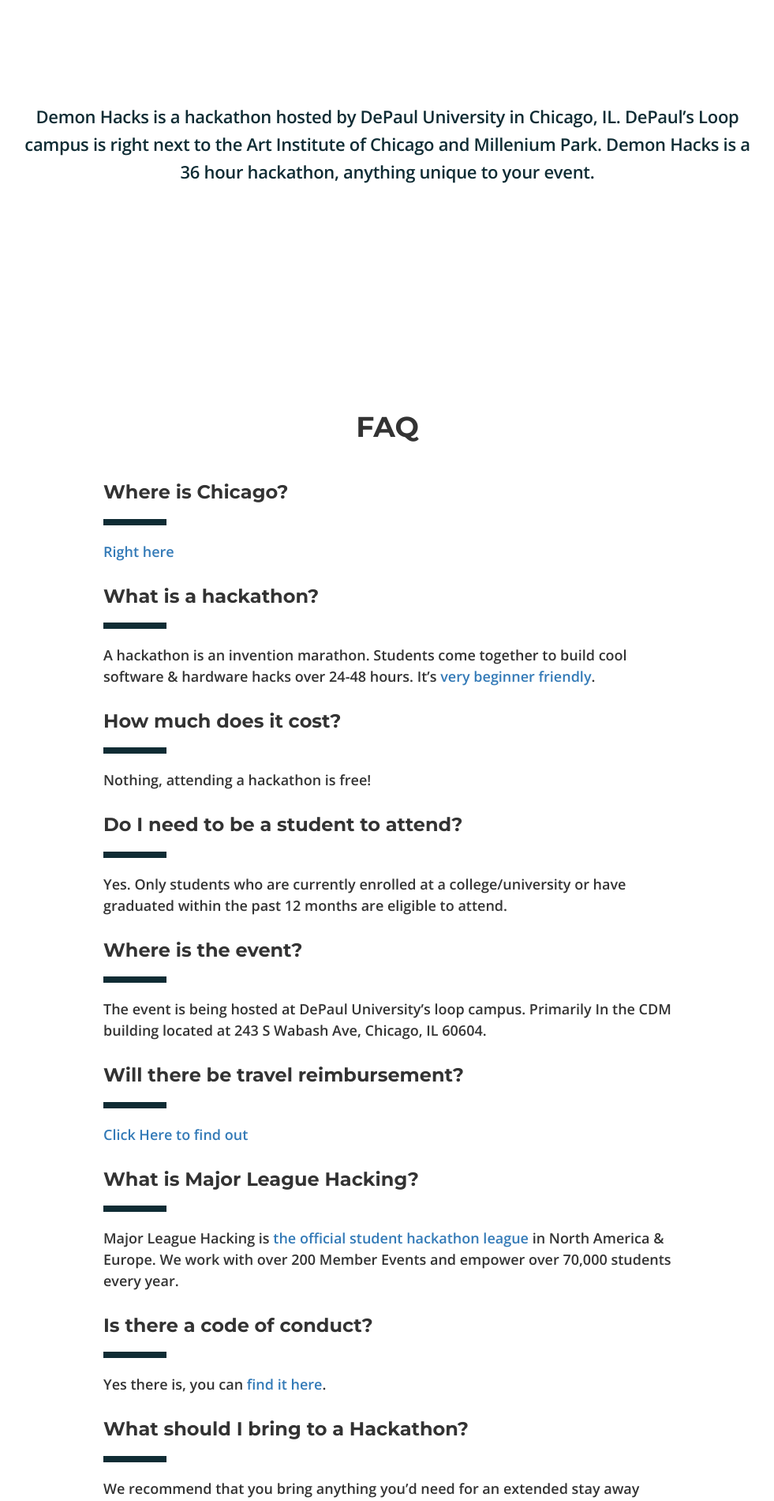
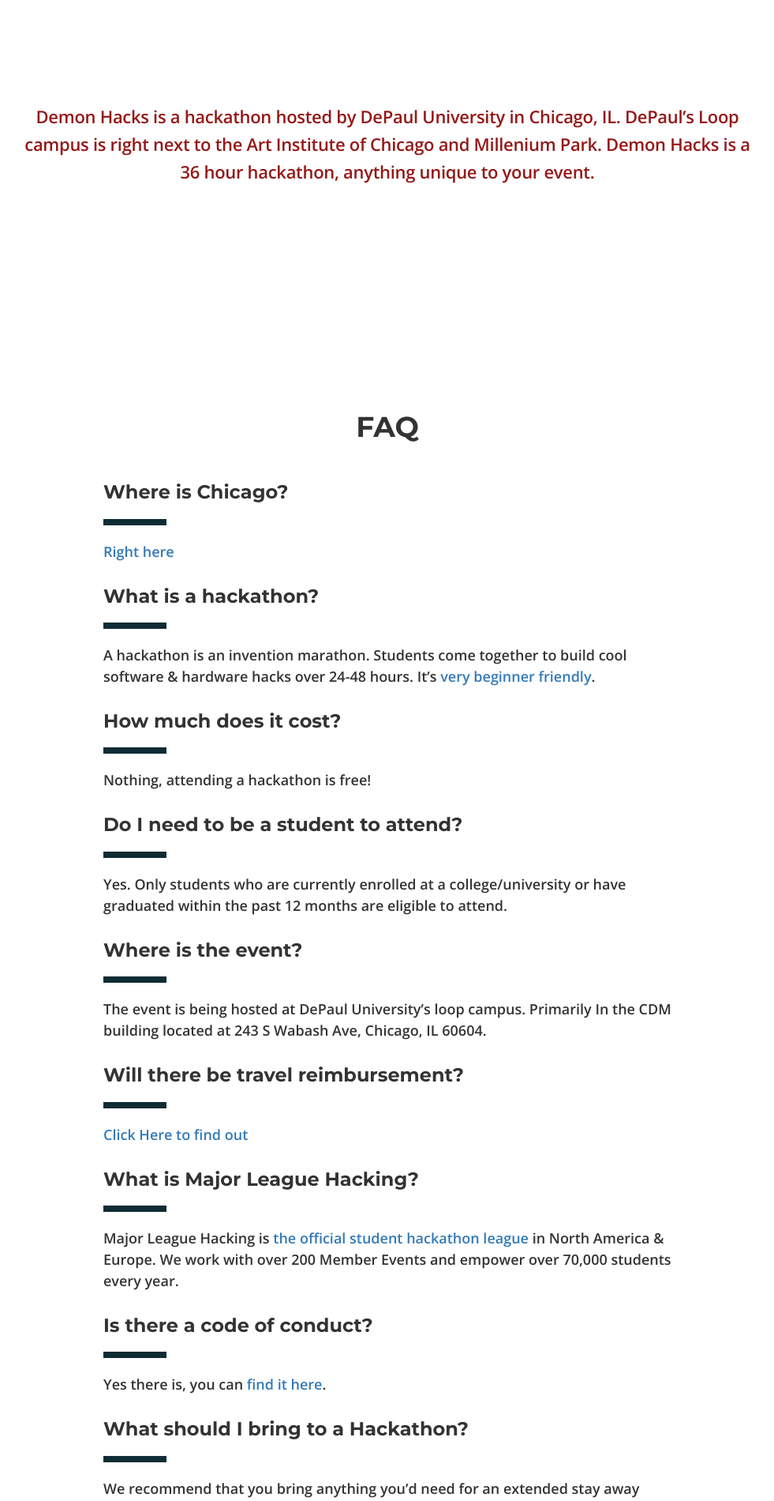
Before and after one commit to aoganezo/demonhacksTemp, a Jekyll site: the page built from index.html, in a window 1280 px wide. Shown: the part 990-2890 px from the top of the page at 79% size, without its empty margins (149-1130 px from the left). Built offline with Jekyll 4.4.1, drawn with Linux system fonts in a browser that asks for light colours; nearby versions of some CDN libraries.

```diff
--- a/css/original.css
+++ b/css/original.css
@@ -152,7 +152,8 @@
 }
 
 .about p {
-  color: #0F2C34;
+  /*color: #0F2C34;*/
+  color: #951818;
   font-weight: 600;
   font-size: 22px;
   line-height: 1.6em;
```
